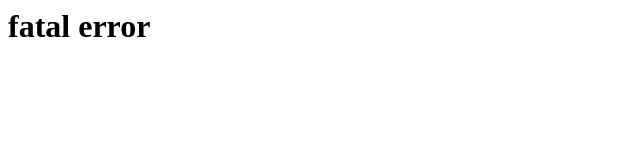
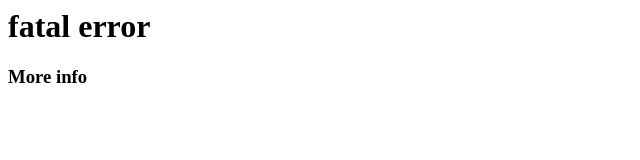
Before and after one commit to Half-and-Half-Studios/halfahalf.org, a plain HTML site: page homepage/index.html in a window 1280 px wide. Shown: the whole page, without its empty margins (0-640 px from the left). Drawn offline with Linux system fonts and the light colour scheme.

Commit message:
Add link for more information on fatal error

```diff
--- a/homepage/index.html
+++ b/homepage/index.html
@@ -708,3 +708,4 @@
 </html>
 -->
 <h1>fatal error</h1>
+<h3 href="https://test.org">More info</h3>
```
